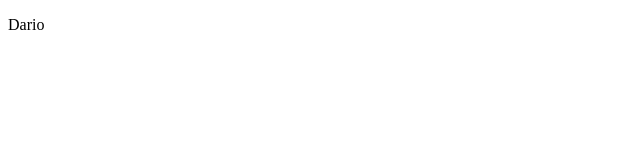
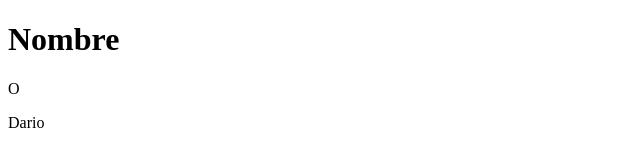
Before and after one commit to miniespi18/mtg-darioespinosabermejo, a plain HTML site: page index.html in a window 1280 px wide. Shown: the whole page, without its empty margins (0-640 px from the left). Drawn offline with Linux system fonts and the light colour scheme.

Commit message:
Segundo commit

```diff
--- a/index.html
+++ b/index.html
@@ -6,6 +6,7 @@
     <title>Document</title>
 </head>
 <body>
+    <h1>Nombre</h1>O
     <p>Dario</p>
 </body>
 </html>
```
